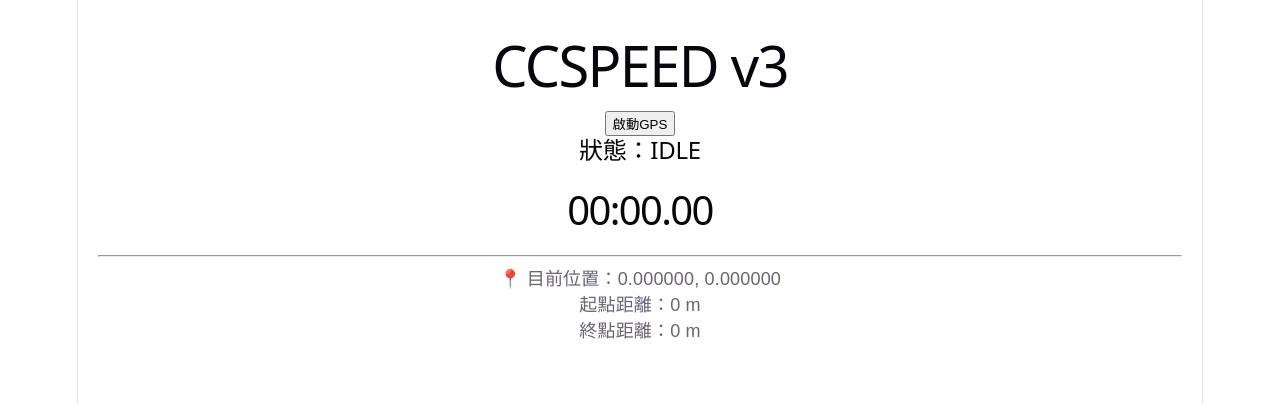
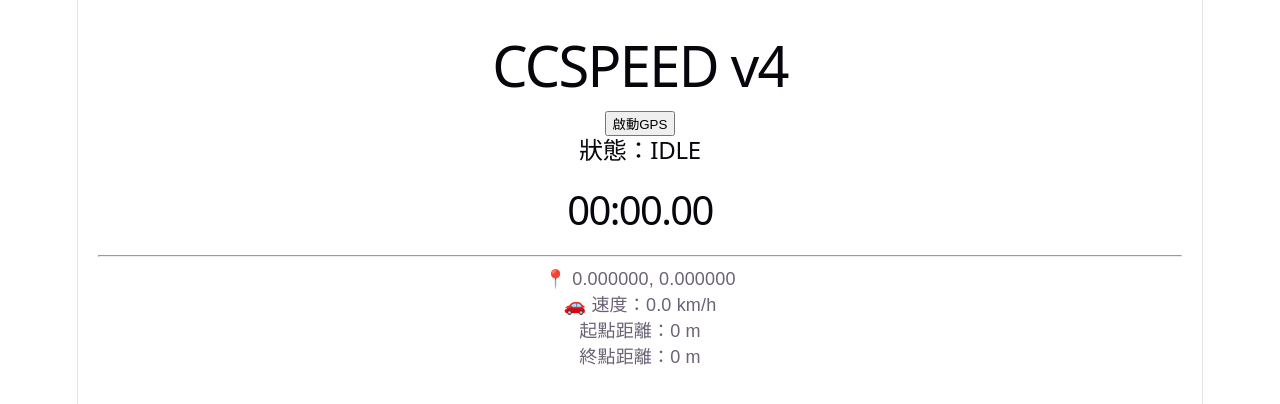
Before and after one commit to qwe04399-collab/ccspeed, a React (Vite) app: page / in a window 1280 px wide. Shown: the top 404 px of the page. Built offline with nearby package versions, Linux system fonts and the light colour scheme.

Commit message:
upgrade to v2 stable gps engine

```diff
--- a/src/App.jsx
+++ b/src/App.jsx
@@ -4,12 +4,13 @@ export default function App() {
   const START = { lat: 22.842872, lng: 120.245578 };
   const END = { lat: 22.825590, lng: 120.272564 };
 
-  // 狀態機
   const [state, setState] = useState("IDLE");
   const [time, setTime] = useState(0);
 
   const [lat, setLat] = useState(0);
   const [lng, setLng] = useState(0);
+
+  const [speed, setSpeed] = useState(0);
 
   const [dStart, setDStart] = useState(0);
   const [dEnd, setDEnd] = useState(0);
@@ -22,7 +23,6 @@ export default function App() {
   const timerRef = useRef(null);
   const startTimeRef = useRef(0);
 
-  // 距離計算
   function getDistance(a, b) {
     const R = 6371000;
 
@@ -42,20 +42,18 @@ export default function App() {
     return arr.reduce((a, b) => a + b, 0) / arr.length;
   }
 
-  // ⏱ 時間格式化（分:秒.毫秒）
   function formatTime(ms) {
-    const totalSeconds = ms / 1000;
-
-    const minutes = Math.floor(totalSeconds / 60);
-    const seconds = Math.floor(totalSeconds % 60);
-    const centiseconds = Math.floor((ms % 1000) / 10);
+    const total = ms / 1000;
+    const m = Math.floor(total / 60);
+    const s = Math.floor(total % 60);
+    const cs = Math.floor((ms % 1000) / 10);
 
     return (
-      String(minutes).padStart(2, "0") +
+      String(m).padStart(2, "0") +
       ":" +
-      String(seconds).padStart(2, "0") +
+      String(s).padStart(2, "0") +
       "." +
-      String(centiseconds).padStart(2, "0")
+      String(cs).padStart(2, "0")
     );
   }
 
@@ -69,15 +67,17 @@ export default function App() {
         const p = {
           lat: pos.coords.latitude,
           lng: pos.coords.longitude,
+          speed: pos.coords.speed || 0,
         };
 
         setLat(p.lat);
         setLng(p.lng);
+        setSpeed(p.speed);
 
         const ds = getDistance(p, START);
         const de = getDistance(p, END);
 
-        // GPS 平滑（3點平均）
+        // 平滑
         startBufferRef.current.push(ds);
         if (startBufferRef.current.length > 3) {
           startBufferRef.current.shift();
@@ -94,8 +94,12 @@ export default function App() {
         setDStart(smoothStart);
         setDEnd(smoothEnd);
 
-        // 🟢 START
-        if (state === "RUNNING" && smoothStart < 100) {
+        // 🟢 START（車輛移動才允許）
+        if (
+          state === "RUNNING" &&
+          smoothStart < 100 &&
+          p.speed > 0.5
+        ) {
           setState("TIMING");
 
           startTimeRef.current = Date.now();
@@ -108,7 +112,6 @@ export default function App() {
         // 🔴 STOP
         if (state === "TIMING" && smoothEnd < 100) {
           setState("FINISHED");
-
           clearInterval(timerRef.current);
         }
       },
@@ -125,7 +128,7 @@ export default function App() {
 
   return (
     <div style={{ padding: 20, fontFamily: "Arial" }}>
-      <h1>CCSPEED v3</h1>
+      <h1>CCSPEED v4</h1>
 
       <button onClick={startGPS}>
         啟動GPS
@@ -133,7 +136,6 @@ export default function App() {
 
       <h2>狀態：{state}</h2>
 
-      {/* ⏱ 時間顯示 */}
       <h1 style={{ fontSize: 40 }}>
         {formatTime(time)}
       </h1>
@@ -141,7 +143,11 @@ export default function App() {
       <hr />
 
       <p>
-        📍 目前位置：{lat.toFixed(6)}, {lng.toFixed(6)}
+        📍 {lat.toFixed(6)}, {lng.toFixed(6)}
+      </p>
+
+      <p>
+        🚗 速度：{(speed * 3.6).toFixed(1)} km/h
       </p>
 
       <p>
```
